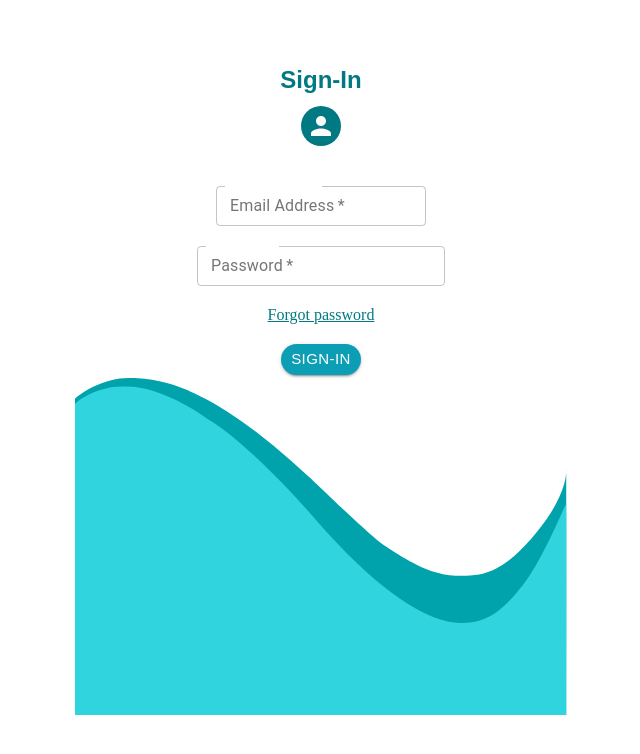
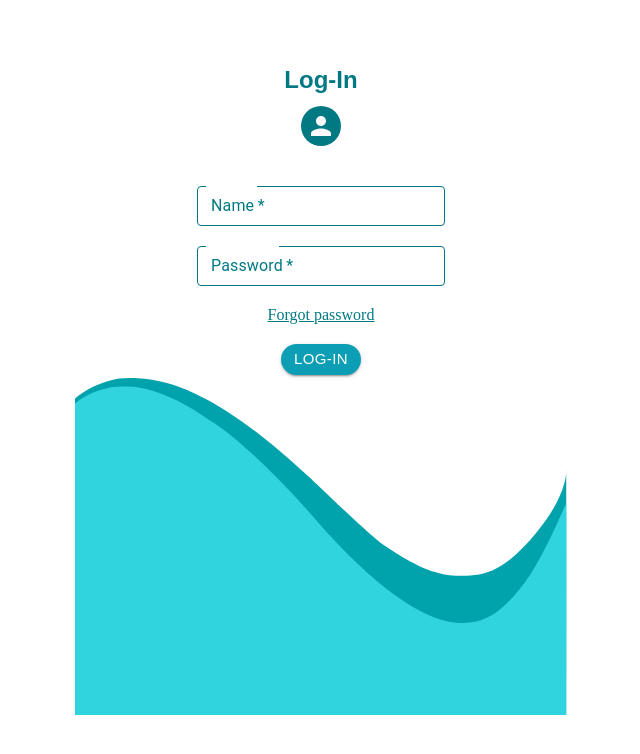
Before and after one commit to Igor-Orescanin/final_project, a React (Create React App) app in the folder client/: page / in a window 1280 px wide. Shown: the top 754 px of the page, without its empty margins (319-959 px from the left). Built offline with nearby package versions, Linux system fonts and the light colour scheme; no server answers.

Commit message:
login page finale

```diff
--- a/client/src/App.js
+++ b/client/src/App.js
@@ -7,6 +7,7 @@ import Welcome from './components/welcome/Welcome.js';
 import Navbar from './components/Nav/Navbar.js';
 import LogOut from './components/LogOut/LogOut.js';
 import Water from './components/Water/Water.js';
+import Graph from './Graph.js'
 
 // css
 import './App.css';
@@ -29,6 +30,9 @@ function App() {
         <Route path='/navbar' component={Navbar}></Route>
         <Route path='/logout' component={LogOut}></Route>
         <Route path='/water' component={Water}></Route>
+        <Route path='/graph' component={Graph}></Route>
+
+
       </div>
     </Router>
 
--- a/client/src/components/signIn/SignIn.js
+++ b/client/src/components/signIn/SignIn.js
@@ -9,7 +9,7 @@ import { BrowserRouter, Link, Route } from "react-router-dom";
 import useStyles from "./styles";
 
 //styles
-import { Container} from "@material-ui/core";
+import { Container, ThemeProvider } from "@material-ui/core";
 import Typography from "@material-ui/core/Typography"; //Typography
 import Paper from "@material-ui/core/Paper/index"
 import Button from "@material-ui/core/Button"; //button
@@ -18,6 +18,7 @@ import TextField from "@material-ui/core/TextField";
 //import Link from '@material-ui/core/Link'; // NOT work course of  Link from react-router-dom same name
 
 import "../../App.css";
+import { useHistory } from "react-router-dom";
 
 
 //useState react hook method returns = function of the hook setPostDate and = postData = e.target.value
@@ -29,7 +30,21 @@ import "../../App.css";
 
 // to connect the routes
 //
-import { useHistory } from "react-router-dom";
+
+//change color as a theme
+import { createMuiTheme } from "@material-ui/core/styles";
+
+const theme = createMuiTheme({
+    palette: {
+        primary: {
+            light: "#18B0C3",
+            main: "#0C9EB5",
+            dark: "#008CA7",
+            contrastText: "#fff",
+        },
+    },
+});
+
 
 const SignIn = () => {
     const history = useHistory();
@@ -38,10 +53,11 @@ const SignIn = () => {
     return (
 
         <StylesProvider injectFirst>
+            <ThemeProvider theme={theme}>
             <Container className={classes.container}>
                 <div className={classes.paper}>
                     <Typography className={classes.typography} component="h1" variant="h5">
-                    Sign-In
+                        Log-In
                  </Typography>
 
                     <Avatar className={classes.avatar} />
@@ -49,23 +65,43 @@ const SignIn = () => {
                         <TextField
                             className={classes.inputField}
                             variant="outlined"
-                        multiline
                             required
-                        id="email"
-                        label="Email Address"
-                        name="email"
+                            id="name"
+                            label="Name"
+                            name="name"
                             size="small"
+                            InputLabelProps={{
+                                style: { color: '#007982' },
+                            }}
+                            InputProps={{
+                                classes: {
+                                    root: classes.root,
+                                    focused: classes.focused,
+                                    notchedOutline: classes.notchedOutline
+                                }
+                            }}
                         // value={postData.email}
                         // onChange={(e) => setPostData({...postData, email : e.target.value})}
                         />
                         <TextField
-                        className={classes.inputField}
+                            className={`${classes.inputField} ${classes.myInputLabel}`}
                             required
                             id="password"
                             label="Password"
                             variant="outlined"
                             name="password"
                             size="small"
+                            BorderColor="red"
+                            InputLabelProps={{
+                                style: { color: '#007982' },
+                            }}
+                            InputProps={{
+                                classes: {
+                                    root: classes.root,
+                                    focused: classes.focused,
+                                    notchedOutline: classes.notchedOutline
+                                }
+                            }}
                         //value={postData.password}
                         // onChange={(e) => setPostData({...postData, password : e.target.value})}
                         />
@@ -78,13 +114,14 @@ const SignIn = () => {
                             className={classes.button}
                             variant="contained"
                             color="primary" >
-                        Sign-In
+                            Log-In
                     </Button>
 
                         <div className={classes.backgr}></div>
                     </form>
                 </div>
             </Container>
+            </ThemeProvider>
         </StylesProvider>
 
     );
--- a/client/src/components/signIn/styles.js
+++ b/client/src/components/signIn/styles.js
@@ -44,11 +44,27 @@ export default makeStyles((theme) => ({
     flexDirection: 'column',
     alignItems: 'center',
   },
+
+  root: {
+    '&:hover $notchedOutline': {
+      borderColor: "#007982"
+    },
+    '&$focused $notchedOutline': {
+      borderColor: "#007982"
+    }
+  },
+  focused: {},
+  notchedOutline: {},
+
+  notchedOutline: {
+    borderColor: '#007982'
+  },
+
   inputField: {
     marginTop: "20px",
-    outlineColor: "#007982",
-    color: 'green'
+    borderColor: "#007982",
   },
+
   link: {
     paddingTop: '20px',
     paddingBottom: '20px',
```
Also changed, not shown: 1 other file (tests, documents, lock files or other folders). Lines whose indentation alone changed are shown as unchanged.
